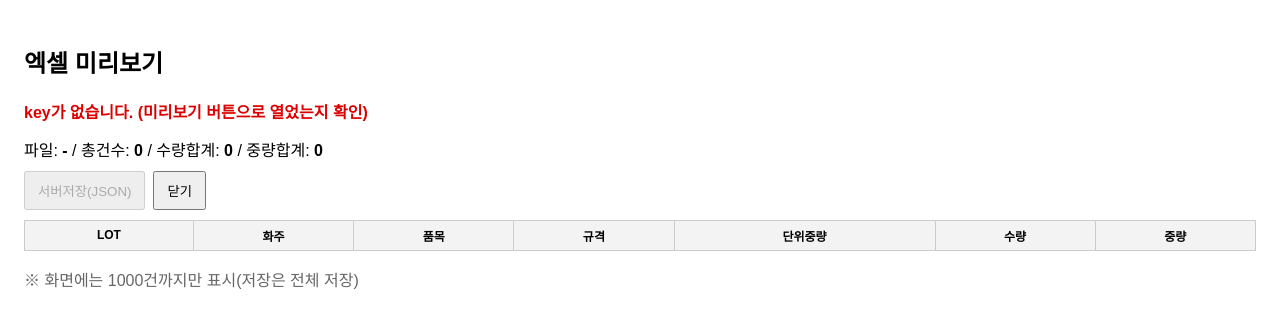
After one commit to bummychoi/hangsa_app, a Flask app: page /in_bulk_preview in a window 1280 px wide. The commit adds this page. Shown: the top 328 px of the page. Run offline with Flask 3, Linux system fonts and the light colour scheme; lists and menus that the app fills with data are empty; parts of the project's set-up code (start-up, migrations or seed data) failed here and were passed over.

Commit message:
wip: bulk preview refactor experiment (rollback later)

```diff
--- a/main.py
+++ b/main.py
@@ -898,6 +898,16 @@ def out_bulk_save():
         conn.rollback()
         return jsonify({"result": "fail", "msg": str(e)}), 500
 
+
+@app.route("/in_bulk_preview")
+def in_bulk_preview():
+    key = request.args.get("key")
+
+    # ✅ key 없이 들어오면: opener의 localStorage key를 찾을 수 없으니
+    # 그냥 템플릿에서 안내만 하지 말고, "key를 붙여서 다시 열어달라"로 유도
+    return render_template("in_bulk_preview.html")
+
+
 if __name__ == "__main__":
     # print(app.url_map)
     app.run(host="127.0.0.1", port=5000, debug=True)
--- /dev/null
+++ b/templates/in_bulk_preview.html
@@ -0,0 +1,190 @@
+<!doctype html>
+<html lang="ko">
+
+<head>
+    <meta charset="utf-8" />
+    <title>입고 엑셀 미리보기</title>
+    <style>
+        body {
+            font-family: Arial;
+            padding: 16px;
+        }
+
+        .err {
+            color: #d00;
+            font-weight: 700;
+            margin: 8px 0 14px;
+        }
+
+        .bar {
+            display: flex;
+            gap: 8px;
+            align-items: center;
+            margin: 10px 0;
+        }
+
+        button {
+            padding: 8px 12px;
+        }
+
+        table {
+            border-collapse: collapse;
+            width: 100%;
+        }
+
+        th,
+        td {
+            border: 1px solid #ccc;
+            padding: 6px;
+            font-size: 12px;
+        }
+
+        th {
+            background: #f3f3f3;
+            position: sticky;
+            top: 0;
+        }
+
+        td.num {
+            text-align: right;
+        }
+    </style>
+</head>
+
+<body>
+
+    <h2>엑셀 미리보기</h2>
+
+    <div class="err" id="pv_error"></div>
+
+    <div>
+        파일: <b id="pv_filename">-</b> /
+        총건수: <b id="pv_total_count">0</b> /
+        수량합계: <b id="pv_total_qty">0</b> /
+        중량합계: <b id="pv_total_wt">0</b>
+    </div>
+
+    <div class="bar">
+        <button id="btnSaveJson" disabled>서버저장(JSON)</button>
+        <button id="btnClose">닫기</button>
+    </div>
+
+    <table>
+        <thead>
+            <tr>
+                <th>LOT</th>
+                <th>화주</th>
+                <th>품목</th>
+                <th>규격</th>
+                <th>단위중량</th>
+                <th>수량</th>
+                <th>중량</th>
+            </tr>
+        </thead>
+        <tbody id="pv_tbody"></tbody>
+    </table>
+
+    <p style="color:#666">※ 화면에는 1000건까지만 표시(저장은 전체 저장)</p>
+
+    <script>
+        (function () {
+            // 닫기
+            document.getElementById("btnClose").addEventListener("click", () => window.close());
+
+            // 1) key 읽기
+            const params = new URLSearchParams(location.search);
+            const key = params.get("key");
+            if (!key) return showEmpty("key가 없습니다. (미리보기 버튼으로 열었는지 확인)");
+
+            // 2) localStorage에서 payload 읽기
+            const raw = localStorage.getItem(key);
+            if (!raw) return showEmpty("엑셀 데이터가 없습니다. (localStorage key 없음)");
+
+            let payload;
+            try { payload = JSON.parse(raw); }
+            catch { return showEmpty("payload JSON 파싱 실패"); }
+
+            const rows = Array.isArray(payload.rows) ? payload.rows : [];
+            if (!rows.length) return showEmpty("rows가 비어있습니다.");
+
+            // 3) 상단 표시
+            setText("#pv_filename", payload.filename || "");
+            setText("#pv_total_count", String(rows.length));
+            setText("#pv_total_qty", fmt(payload.totalQty));
+            setText("#pv_total_wt", fmt(payload.totalWeight));
+
+            // 4) 테이블 렌더
+            const tbody = document.querySelector("#pv_tbody");
+            tbody.innerHTML = rows.slice(0, 1000).map(r => `
+      <tr>
+        <td>${esc(r.lot_no)}</td>
+        <td>${esc(r.owner_name)}</td>
+        <td>${esc(r.cargo_type)}</td>
+        <td>${esc(r.size)}</td>
+        <td class="num">${fmt(r.unit_wt)}</td>
+        <td class="num">${fmt(r.stock_qty)}</td>
+        <td class="num">${fmt(r.stock_wt)}</td>
+      </tr>
+    `).join("");
+
+            // 5) 저장 버튼
+            const btn = document.querySelector("#btnSaveJson");
+            btn.disabled = false;
+            btn.addEventListener("click", async () => {
+                if (!confirm(`${rows.length}건을 저장할까요?`)) return;
+
+                try {
+                    const res = await fetch("/in_bulk_save", {
+                        method: "POST",
+                        headers: { "Content-Type": "application/json" },
+                        body: JSON.stringify({ rows })
+                    });
+                    const data = await res.json().catch(() => ({}));
+
+                    if (res.ok && data.result === "ok") {
+                        alert("입고 일괄 저장 완료");
+                        localStorage.removeItem(key);
+
+                        try {
+                            if (window.opener && !window.opener.closed) window.opener.location.reload();
+                        } catch (e) { }
+
+                        window.close();
+                    } else {
+                        alert("저장 실패: " + (data.msg || "서버 오류"));
+                    }
+                } catch (err) {
+                    console.error(err);
+                    alert("저장 중 오류: " + (err?.message || err));
+                }
+            });
+
+            // --- helpers ---
+            function showEmpty(msg) {
+                const e = document.querySelector("#pv_error");
+                if (e) e.textContent = msg;
+                const btn = document.querySelector("#btnSaveJson");
+                if (btn) btn.disabled = true;
+            }
+            function setText(sel, v) {
+                const el = document.querySelector(sel);
+                if (el) el.textContent = v;
+            }
+            function esc(v) {
+                return String(v ?? "")
+                    .replaceAll("&", "&amp;")
+                    .replaceAll("<", "&lt;")
+                    .replaceAll(">", "&gt;")
+                    .replaceAll('"', "&quot;")
+                    .replaceAll("'", "&#039;");
+            }
+            function fmt(v) {
+                const n = Number(v);
+                if (!Number.isFinite(n)) return "0";
+                return n.toLocaleString();
+            }
+        })();
+    </script>
+</body>
+
+</html>
--- a/templates/in_form.html
+++ b/templates/in_form.html
@@ -1,7 +1,7 @@
 {% extends "tool.html" %}
 
 {% block contents %}
-<script src="{{ url_for('static', filename='js/in_list_from.js') }}?v=20260120_1"></script>
+<!-- <script src="{{ url_for('static', filename='js/in_list_from.js') }}?v=20260120_1"></script> -->
 <div class="popup-wrap">
     <!-- ✅ 단일 form (중첩 form 금지) -->
     <form method="POST" action="{{ url_for('in_form') }}" enctype="multipart/form-data">
--- a/templates/in_up_list.html
+++ /dev/null
@@ -1 +0,0 @@
-<!-- 엑셀 입력리스트 -->
```
Also changed, not shown: static/js/in_list_from.js (+88 -12 lines), static/js/script.js (+105 -125 lines).
